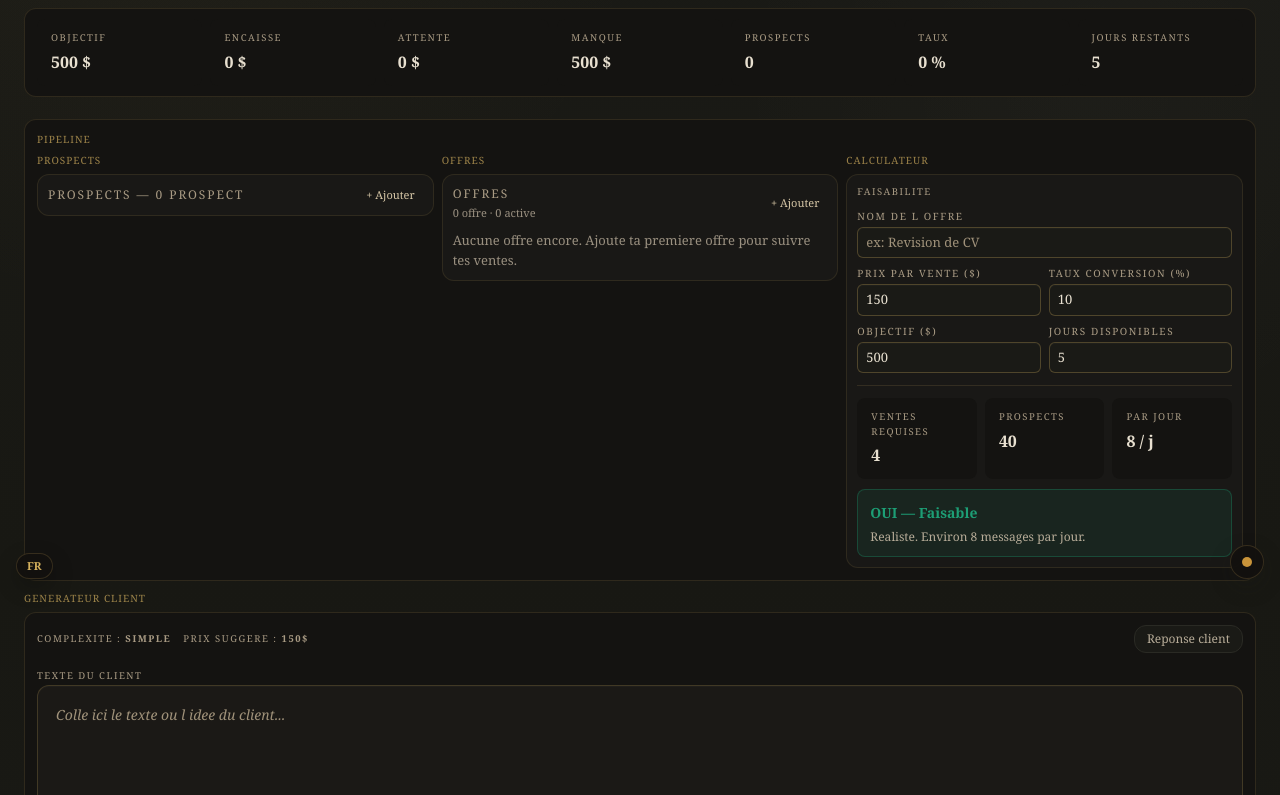
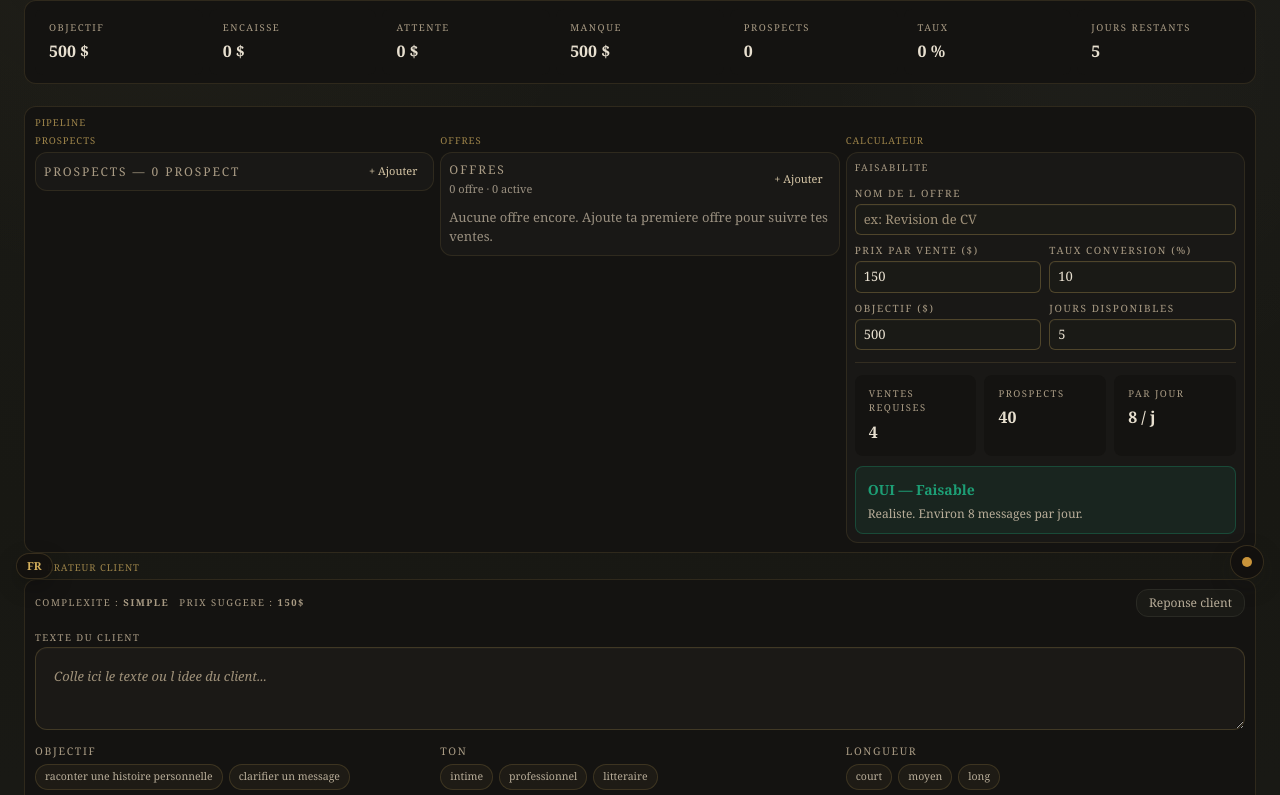
Before and after one commit to sdrapeau053-oss/mon-app, a Next.js app: page /freelance in a window 1280 px wide. Shown: the part 205-1000 px from the top of the page. Built offline with nearby package versions, Linux system fonts and the light colour scheme.

Commit message:
densifie ux page freelance

```diff
--- a/app/freelance/page.tsx
+++ b/app/freelance/page.tsx
@@ -631,15 +631,15 @@ export default function FreelancePage() {
       <style>
         {`
           .freelance-saas .panel {
-            margin-bottom: 10px;
+            margin-bottom: 6px;
           }
 
           .fl-label {
             color: rgba(201,168,92,0.75);
-            font-size: 10px;
+            font-size: 9.5px;
             font-weight: 500;
             letter-spacing: 0.1em;
-            margin: 0 0 6px;
+            margin: 0 0 4px;
             text-transform: uppercase;
           }
 
@@ -647,7 +647,7 @@ export default function FreelancePage() {
           .fl-pipeline-grid,
           .fl-options-row {
             display: grid;
-            gap: 8px;
+            gap: 6px;
           }
 
           .fl-command-row {
@@ -657,7 +657,7 @@ export default function FreelancePage() {
           .fl-stack {
             display: flex;
             flex-direction: column;
-            gap: 8px;
+            gap: 6px;
             min-width: 0;
           }
 
@@ -665,11 +665,11 @@ export default function FreelancePage() {
             background: rgba(255,250,238,0.025) !important;
             border-color: rgba(201,168,92,0.12) !important;
             margin-bottom: 0 !important;
-            padding: 10px !important;
+            padding: 8px !important;
           }
 
           .fl-generator-panel textarea {
-            min-height: 150px;
+            min-height: 76px !important;
           }
 
           @media (min-width: 860px) {
@@ -689,7 +689,7 @@ export default function FreelancePage() {
       </style>
 
       <SystemPageShell maxWidth={1400}>
-        <header className="internal-header" style={{ marginBottom: 14 }}>
+        <header className="internal-header" style={{ marginBottom: 8 }}>
           <BackLink label="Systeme" />
           <div style={{ display: "flex", alignItems: "center", justifyContent: "space-between", flexWrap: "wrap", gap: 10 }}>
             <div>
@@ -713,9 +713,9 @@ export default function FreelancePage() {
           </div>
         </header>
 
-        <section style={{ marginBottom: 10 }}>
+        <section style={{ marginBottom: 8 }}>
           <p className="fl-label">Command Center</p>
-          <SystemPanel ariaLabel="Command Center" compact style={{ padding: "10px 12px" }}>
+          <SystemPanel ariaLabel="Command Center" compact style={{ padding: "8px 10px" }}>
             <div className="fl-command-row">
               <CompactMetric label="Objectif" value={sprint.objectif + " $"} />
               <CompactMetric label="Encaisse" value={sprint.revenusEncaisses + " $"} />
@@ -728,7 +728,7 @@ export default function FreelancePage() {
           </SystemPanel>
         </section>
 
-        <SystemPanel ariaLabel="Pipeline" compact style={{ marginBottom: 10, padding: "12px" }}>
+        <SystemPanel ariaLabel="Pipeline" compact style={{ marginBottom: 8, padding: "9px 10px" }}>
           <p className="fl-label">Pipeline</p>
           <div className="fl-pipeline-grid">
             <section>
@@ -746,17 +746,17 @@ export default function FreelancePage() {
           </div>
         </SystemPanel>
 
-        <section style={{ marginBottom: 10 }}>
+        <section style={{ marginBottom: 8 }}>
           <p className="fl-label">Generateur client</p>
-          <SystemPanel ariaLabel="Generateur client" compact style={{ padding: "12px" }}>
+          <SystemPanel ariaLabel="Generateur client" compact style={{ padding: "9px 10px" }}>
             <div className="fl-generator-panel">
-            <div style={{ alignItems: "center", display: "flex", flexWrap: "wrap", gap: 12, marginBottom: 8 }}>
+            <div style={{ alignItems: "center", display: "flex", flexWrap: "wrap", gap: 10, marginBottom: 6 }}>
               <span className="label-meta" style={{ margin: 0 }}>Complexite : <strong>{qa.complexite}</strong></span>
               <span className="label-meta" style={{ margin: 0 }}>Prix suggere : <strong>{qa.prix}</strong></span>
               <button className="btn-ghost" type="button" onClick={() => { setClientResponse("Voici ce que je te propose :\nUn texte narratif base sur ton histoire.\n\nDelai : 3 jours\nPrix : " + qa.prix); setCrCopied(false); }} style={{ marginLeft: "auto", padding: "4px 12px", fontSize: 12 }}>Reponse client</button>
             </div>
             {clientResponse !== "" ? (
-              <div style={{ background: "rgba(201,168,92,0.06)", borderRadius: 8, marginBottom: 8, padding: "8px 10px" }}>
+              <div style={{ background: "rgba(201,168,92,0.06)", borderRadius: 8, marginBottom: 6, padding: "7px 9px" }}>
                 <div style={{ display: "flex", justifyContent: "space-between", marginBottom: 4 }}>
                   <span style={{ fontSize: 11, color: "var(--text-muted)" }}>Reponse client</span>
                   <button className="soft-button" type="button" onClick={() => copier(clientResponse, setCrCopied)} style={{ fontSize: 11 }}>{crCopied ? "Copie" : "Copier"}</button>
@@ -768,12 +768,12 @@ export default function FreelancePage() {
             <textarea className="textarea-atelier" id="client-text" value={form.clientText}
               onChange={(e) => setForm((c) => ({ ...c, clientText: e.target.value }))}
               placeholder="Colle ici le texte ou l idee du client..."
-              style={{ fontSize: 14, marginBottom: 10, minHeight: 150 }}
+              style={{ fontSize: 13, marginBottom: 8, minHeight: 76 }}
             />
-            <div className="fl-options-row" style={{ marginBottom: 10 }}>
+            <div className="fl-options-row" style={{ marginBottom: 8 }}>
               {(["objectifs", "tons", "longueurs"] as OptionGroup[]).map((group) => (
                 <div key={group}>
-                  <p className="label-meta" style={{ marginBottom: 5, fontSize: 11 }}>
+                    <p className="label-meta" style={{ marginBottom: 4, fontSize: 10.5 }}>
                     {group === "objectifs" ? "Objectif" : group === "tons" ? "Ton" : "Longueur"}
                   </p>
                   <div style={{ display: "flex", gap: 6, flexWrap: "wrap" }}>
@@ -781,7 +781,7 @@ export default function FreelancePage() {
                       const on = form[group].includes(value);
                       return (
                         <button key={value} type="button" onClick={() => toggleOpt(group, value)}
-                          style={{ padding: "5px 11px", fontSize: 11, borderRadius: 99, cursor: "pointer", background: on ? "rgba(201,168,92,0.25)" : "rgba(201,168,92,0.06)", border: on ? "1px solid rgba(201,168,92,0.6)" : "1px solid rgba(201,168,92,0.18)", color: on ? "var(--text-main)" : "var(--text-soft)", fontWeight: on ? 600 : 400 }}>
+                          style={{ padding: "4px 9px", fontSize: 10.5, borderRadius: 99, cursor: "pointer", background: on ? "rgba(201,168,92,0.25)" : "rgba(201,168,92,0.06)", border: on ? "1px solid rgba(201,168,92,0.6)" : "1px solid rgba(201,168,92,0.18)", color: on ? "var(--text-main)" : "var(--text-soft)", fontWeight: on ? 600 : 400 }}>
                           {value}
                         </button>
                       );
@@ -797,7 +797,7 @@ export default function FreelancePage() {
               {result !== "" ? <button className="btn-ghost" type="button" onClick={handleGenerate} disabled={isGenerating}>Regenerer</button> : null}
             </div>
             {generationError !== "" || result !== "" ? (
-              <div style={{ background: "rgba(255,250,238,0.03)", border: "1px solid rgba(201,168,92,0.12)", borderRadius: 8, marginTop: 10, padding: "10px 12px" }}>
+              <div style={{ background: "rgba(255,250,238,0.03)", border: "1px solid rgba(201,168,92,0.12)", borderRadius: 8, marginTop: 8, padding: "8px 10px" }}>
                 <div style={{ display: "flex", justifyContent: "space-between", marginBottom: 6 }}>
                   <p className="label-meta" style={{ margin: 0 }}>Resultat</p>
                   {result !== "" ? <button className="soft-button" type="button" onClick={() => copier(result, setCopied)} style={{ fontSize: 11 }}>{copied ? "Copie" : "Copier"}</button> : null}
```
